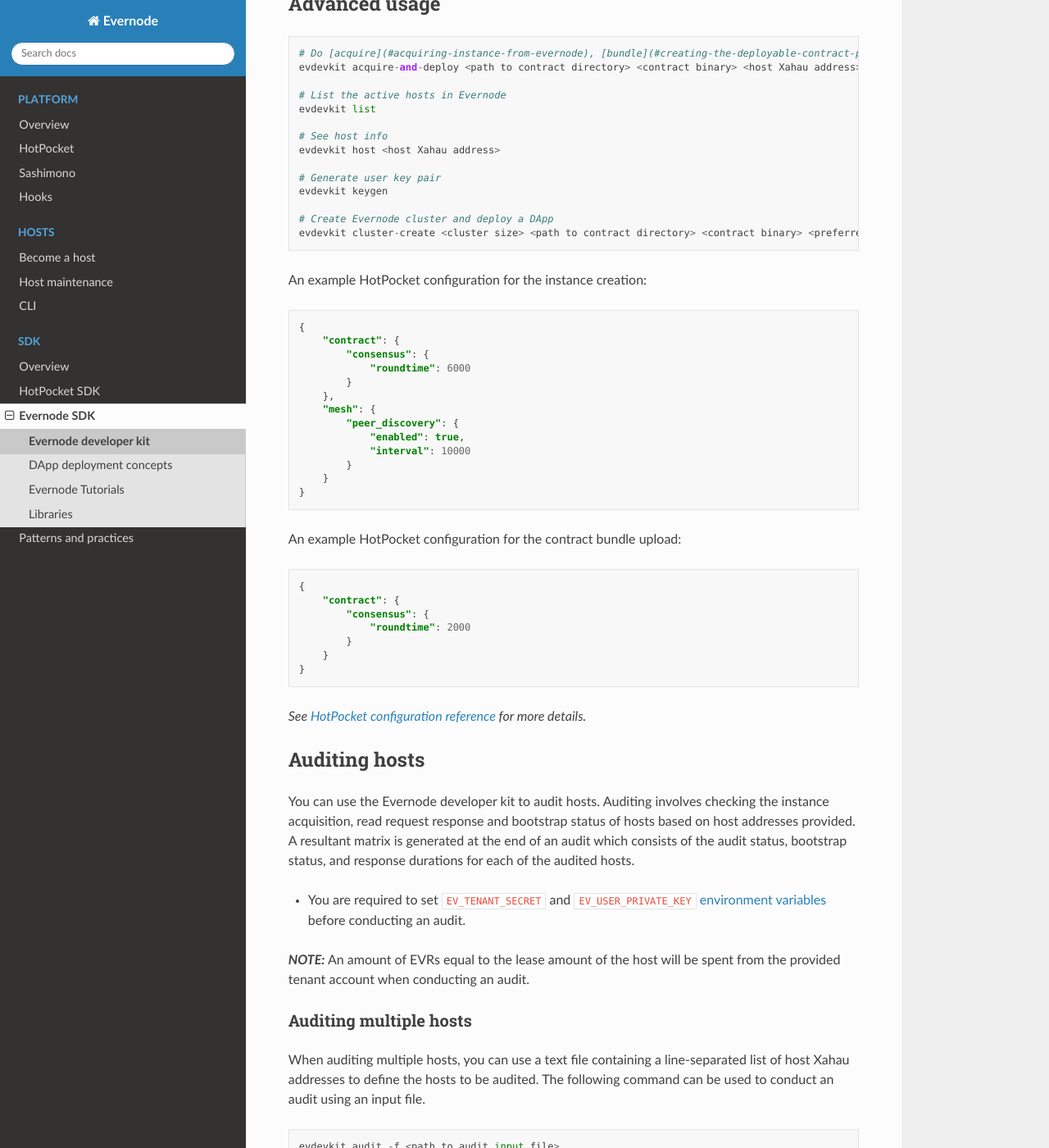
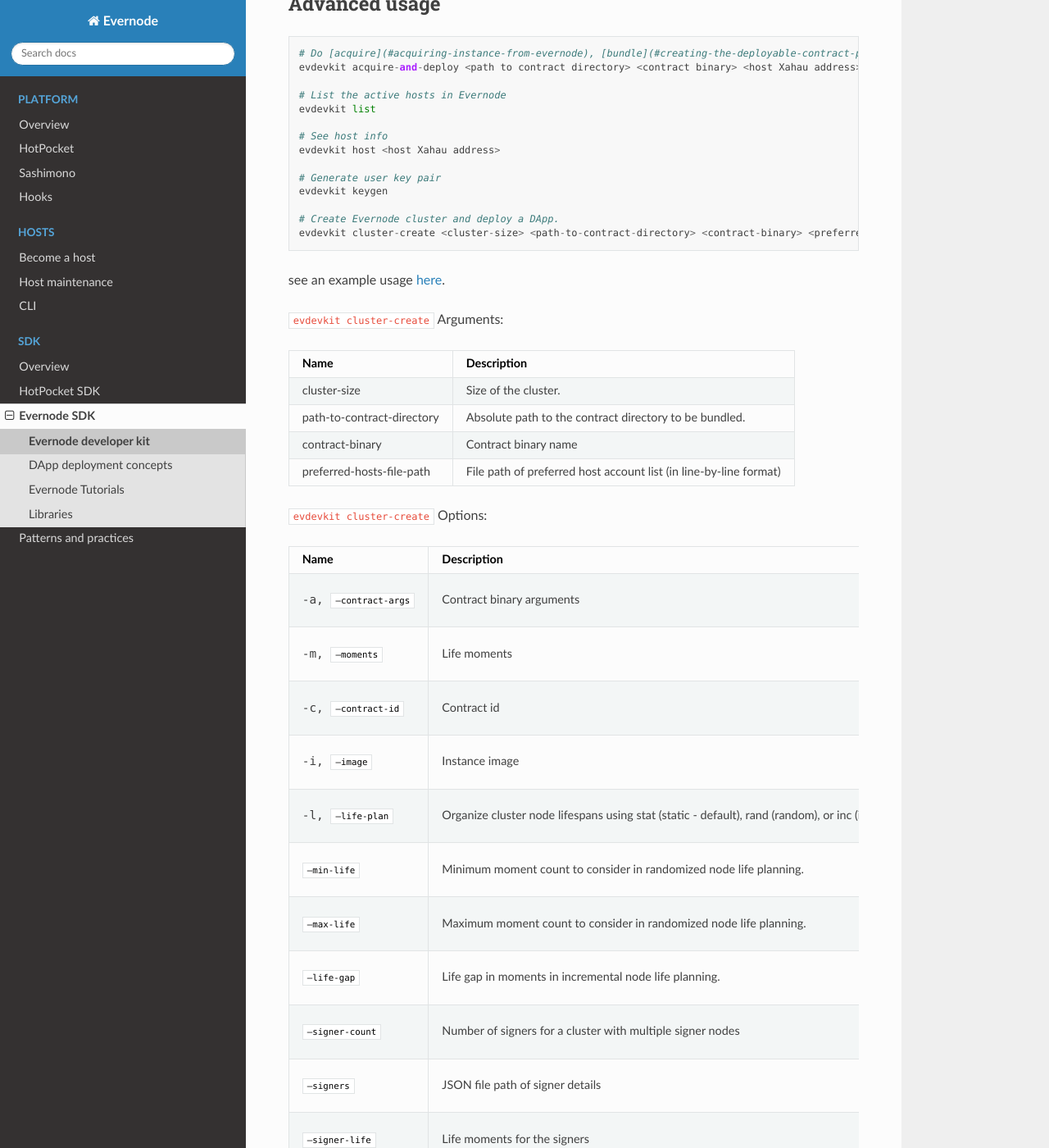
Before and after one commit to tequdev/evernode-docs, a Sphinx documentation site: the page built from docs/source/sdk/evernode/evdevkit/overview.md, in a window 1280 px wide and 1400 px high, scrolled down 2214 px. Shown: the whole window at 82% size. Built offline with Sphinx 7.4.7 and the Read the Docs theme 2.0.0, drawn with Linux system fonts in a browser that asks for light colours; some of the changed text lies outside the part shown.

Commit message:
added cluster-create options and arguments list

````diff
--- a/docs/source/sdk/evernode/evdevkit/overview.md
+++ b/docs/source/sdk/evernode/evdevkit/overview.md
@@ -79,9 +79,40 @@
 # Generate user key pair
 evdevkit keygen
 
-# Create Evernode cluster and deploy a DApp
-evdevkit cluster-create <cluster size> <path to contract directory> <contract binary> <preferred hosts file path> -a <contract binary arguments>
+# Create Evernode cluster and deploy a DApp.
+evdevkit cluster-create <cluster-size> <path-to-contract-directory> <contract-binary> <preferred-hosts-file-path> -a <contract binary arguments>
 ```
+see an example usage [here](../tutorials/deploy-cluster.md#deploying-a-smart-contract-to-an-evernode-cluster).
+
+`evdevkit cluster-create` Arguments:
+
+| Name                      | Description                                                                           |
+| ------------------------- | --------------------------------------------------------------------------            |
+| cluster-size              | Size of the cluster.                                                                  |
+| path-to-contract-directory| Absolute path to the contract directory to be bundled.                                |
+| contract-binary           | Contract binary name                                                                  |
+| preferred-hosts-file-path | File path of preferred host account list (in line-by-line format)                     |
+
+`evdevkit cluster-create`  Options:
+
+
+
+| Name                                          | Description                                                                                               |
+|---------------------------------------------  | ------------------------------------------------------------------------------------------------------    |
+| <pre>-a, <code>--contract-args</code></pre>   | Contract binary arguments                                                                                 |
+| <pre>-m, <code>--moments</code></pre>         | Life moments                                                                                              |
+| <pre>-c, <code>--contract-id</code></pre>     | Contract id                                                                                               |
+| <pre>-i, <code>--image</code></pre>           | Instance image                                                                                            |
+| <pre>-l, <code>--life-plan</code></pre>       | Organize cluster node lifespans using stat (static - default), rand (random), or inc (incremental) modes. |
+| <pre><code>--min-life</code></pre>            | Minimum moment count to consider in randomized node life planning.                                        |
+| <pre><code>--max-life</code></pre>            | Maximum moment count to consider in randomized node life planning.                                        |
+| <pre><code>--life-gap</code></pre>            | Life gap in moments in incremental node life planning.                                                    |
+| <pre><code>--signer-count</code></pre>        | Number of signers for a cluster with multiple signer nodes                                                |
+| <pre><code>--signers</code></pre>             | JSON file path of signer details                                                                          |
+| <pre><code>--signer-life</code></pre>         | Life moments for the signers                                                                              |
+| <pre><code>--signer-quorum</code></pre>       | Quorum of the cluster with multiple signer nodes (within the valid range (0,1])                           |
+| <pre>-e, <code>--evr-limit</code></pre>       | Maximum amount of EVRs to be spent on instance acquisitions                                               |
+| <pre>-h, <code>--help</code></pre>            | display help for command                                                                                  |
 
 An example HotPocket configuration for the instance creation:
 ```json
````
